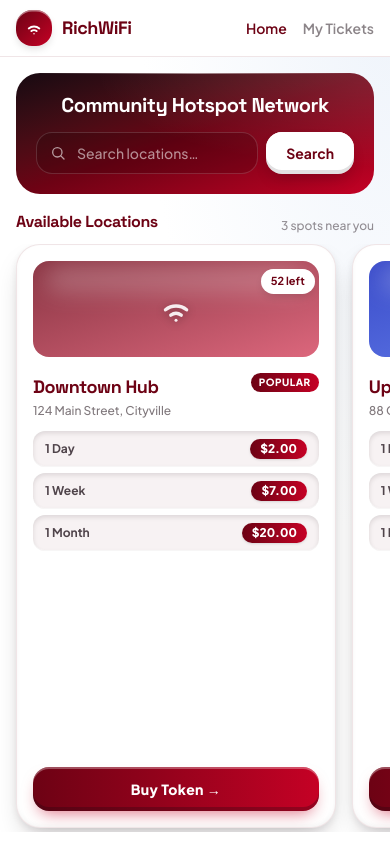
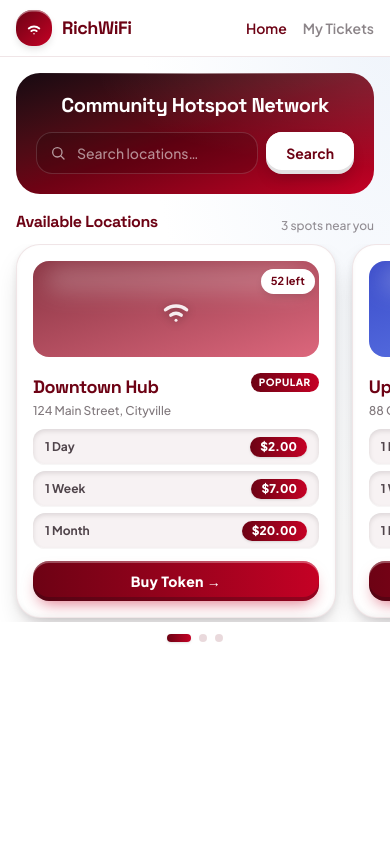
Before and after one commit to rosina4555-sudo/richwifi, a Vue app: page / in a window 390 px wide. Built offline with nearby package versions, Linux system fonts and the light colour scheme.

Commit message:
initial commit

```diff
--- a/src/components/LocationCard.vue
+++ b/src/components/LocationCard.vue
@@ -10,7 +10,7 @@ const currency = (value) => `$${value.toFixed(2)}`
 <template>
   <article
     :class="[
-      'clay group mx-auto flex h-full max-w-md flex-col overflow-hidden rounded-3xl border border-brand/10 bg-surface text-brand-dark transition-transform duration-300 hover:-translate-y-1 md:mx-0 md:max-w-none',
+      'clay group mx-auto flex max-w-md flex-col overflow-hidden rounded-3xl border border-brand/10 bg-surface text-brand-dark transition-transform duration-300 hover:-translate-y-1 md:mx-0 md:max-w-none',
       featured ? 'ring-2 ring-brand/20' : '',
     ]"
   >
@@ -66,7 +66,7 @@ const currency = (value) => `$${value.toFixed(2)}`
       </div>
 
       <!-- Plans as clay wells -->
-      <ul class="mt-3 min-h-0 flex-1 space-y-1.5 overflow-y-auto hide-scrollbar">
+      <ul class="mt-2.5 space-y-1.5">
         <li
           v-for="d in location.availableTokens"
           :key="d.id"
@@ -83,7 +83,7 @@ const currency = (value) => `$${value.toFixed(2)}`
 
       <button
         @click="$emit('buy', location)"
-        class="clay-btn mt-3 w-full shrink-0 rounded-2xl bg-gradient-to-r from-brand to-accent py-3 text-sm font-extrabold tracking-wide text-white focus-visible:ring-2 focus-visible:ring-brand focus-visible:ring-offset-2 focus-visible:outline-none"
+        class="clay-btn mt-3 w-full shrink-0 rounded-2xl bg-gradient-to-r from-brand to-accent py-2.5 text-sm font-extrabold tracking-wide text-white focus-visible:ring-2 focus-visible:ring-brand focus-visible:ring-offset-2 focus-visible:outline-none sm:py-3"
       >
         Buy Token →
       </button>
--- a/src/views/HomeView.vue
+++ b/src/views/HomeView.vue
@@ -5,6 +5,8 @@ import { locations } from '../data/locations'
 
 const searchQuery = ref('')
 const selectedLocation = ref(null)
+const carouselEl = ref(null)
+const activeDot = ref(0)
 
 const filteredLocations = computed(() => {
   const q = searchQuery.value.trim().toLowerCase()
@@ -15,6 +17,35 @@ const filteredLocations = computed(() => {
       l.address.toLowerCase().includes(q),
   )
 })
+
+// Sync dots with carousel scroll position
+const onCarouselScroll = () => {
+  const el = carouselEl.value
+  if (!el || !el.children.length) return
+  const children = [...el.children]
+  const center = el.scrollLeft + el.clientWidth / 2
+  let nearest = 0
+  let minDist = Infinity
+  children.forEach((child, i) => {
+    const childCenter = child.offsetLeft + child.offsetWidth / 2
+    const dist = Math.abs(childCenter - center)
+    if (dist < minDist) {
+      minDist = dist
+      nearest = i
+    }
+  })
+  activeDot.value = nearest
+}
+
+const goToSlide = (i) => {
+  const el = carouselEl.value
+  if (!el || !el.children[i]) return
+  const target = el.children[i]
+  el.scrollTo({
+    left: target.offsetLeft - (el.clientWidth - target.offsetWidth) / 2,
+    behavior: 'smooth',
+  })
+}
 
 const handleBuy = (location) => {
   selectedLocation.value = location
@@ -124,7 +155,9 @@ const handleBuy = (location) => {
         <!-- Mobile: swipeable snap carousel that fits the screen -->
         <div
           v-if="filteredLocations.length"
-          class="hide-scrollbar -mx-4 flex min-h-0 flex-1 snap-x snap-mandatory items-stretch gap-4 overflow-x-auto scroll-p-6 px-4 pb-1 md:static md:mx-0 md:grid md:flex-none md:grid-cols-2 md:gap-5 md:overflow-visible md:px-0 lg:grid-cols-3 lg:gap-6"
+          ref="carouselEl"
+          class="hide-scrollbar -mx-4 flex min-h-0 snap-x snap-mandatory items-start gap-4 overflow-x-auto scroll-p-6 px-4 pb-1 md:static md:mx-0 md:grid md:flex-none md:grid-cols-2 md:gap-5 md:overflow-visible md:px-0 lg:grid-cols-3 lg:gap-6"
+          @scroll.passive="onCarouselScroll"
         >
           <div
             v-for="(location, i) in filteredLocations"
@@ -132,16 +165,27 @@ const handleBuy = (location) => {
             class="w-[82vw] max-w-[22rem] shrink-0 snap-center last:snap-end md:w-full md:max-w-none md:shrink"
           >
             <LocationCard :location="location" :featured="i === 0" @buy="handleBuy" />
-            <div
-              v-if="i === 0 && filteredLocations.length > 1"
-              class="mt-2 flex items-center justify-center gap-1.5 text-brand-dark/30 md:hidden"
-            >
-              <svg class="h-3.5 w-3.5" viewBox="0 0 24 24" fill="none" stroke="currentColor" stroke-width="2" stroke-linecap="round" stroke-linejoin="round">
-                <path d="M19 12H5" /><path d="m12 19-7-7 7-7" />
-              </svg>
-              <span class="text-[11px] font-semibold tracking-wide uppercase">Swipe for more spots</span>
-            </div>
           </div>
+        </div>
+
+        <!-- Dot indicators (mobile carousel only) -->
+        <div
+          v-if="filteredLocations.length > 1"
+          class="mt-3 flex shrink-0 items-center justify-center gap-2 md:hidden"
+        >
+          <button
+            v-for="(_, i) in filteredLocations"
+            :key="i"
+            type="button"
+            :aria-label="`Go to location ${i + 1}`"
+            class="h-2 rounded-full transition-all duration-300"
+            :class="[
+              i === activeDot
+                ? 'w-6 bg-gradient-to-r from-brand to-accent shadow-sm'
+                : 'w-2 bg-brand/15 hover:bg-brand/30',
+            ]"
+            @click="goToSlide(i)"
+          ></button>
         </div>
 
         <div
```
